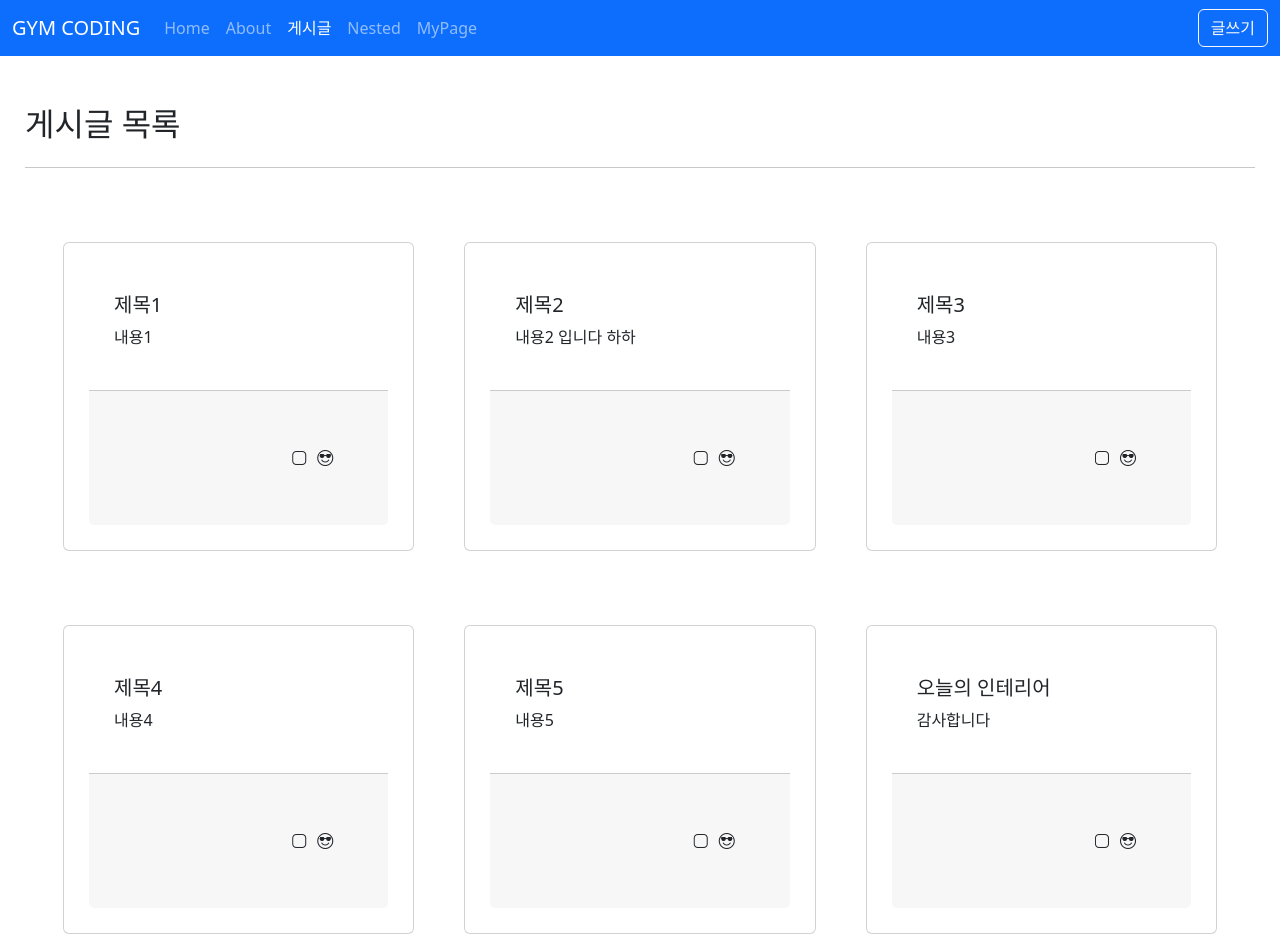
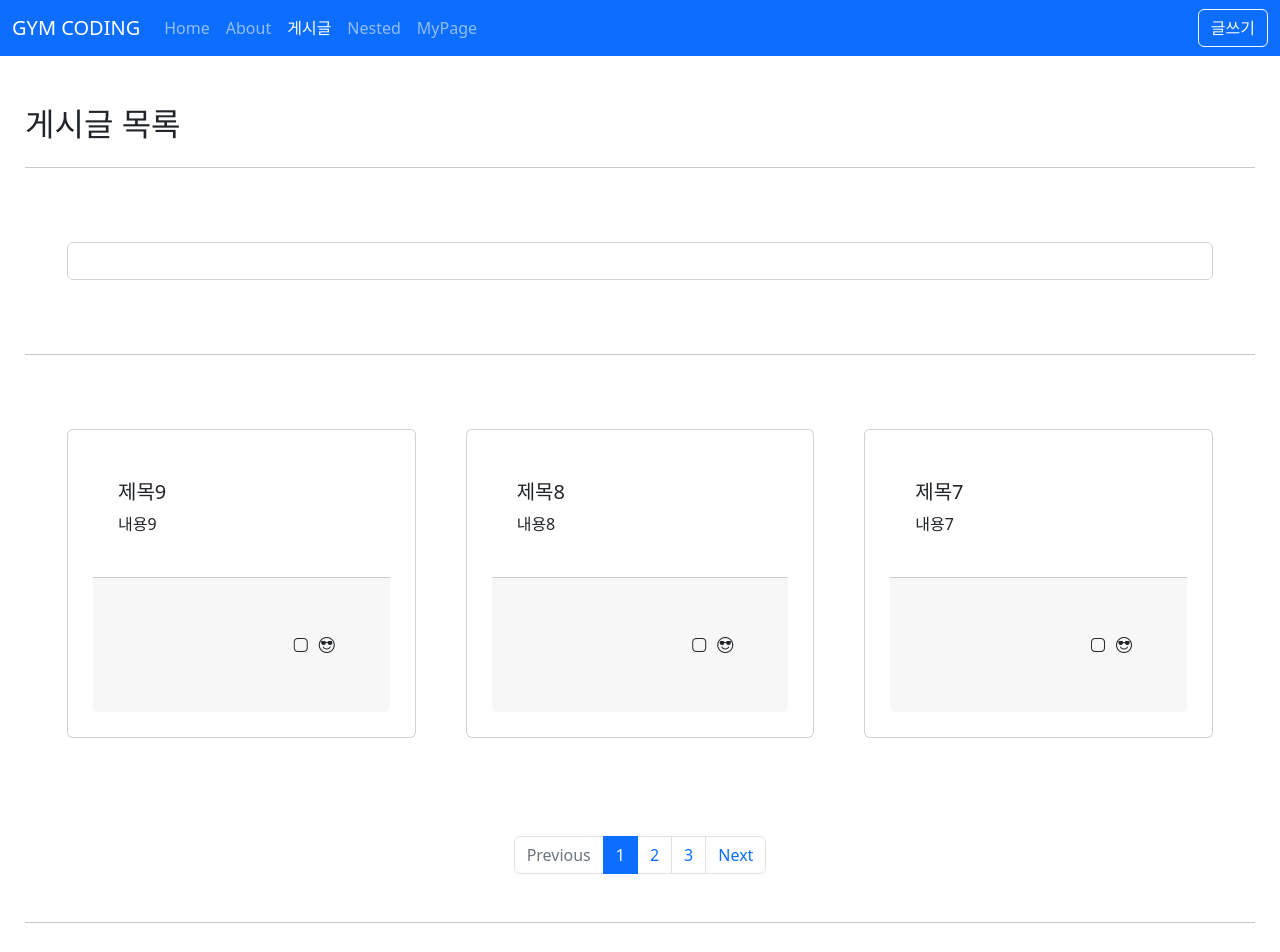
Before and after one commit to hyungkiShin/vue3-composition, a Vue app: page /posts in a window 1280 px wide. Shown: the top 952 px of the page. Built offline with nearby package versions, Linux system fonts and the light colour scheme; data requests are answered from the project's data file.

Commit message:
[feat] watch Effect

```diff
--- a/db.json
+++ b/db.json
@@ -1,47 +1,14 @@
 {
   "posts": [
-    {
-      "id": 1,
-      "title": "제목1",
-      "content": "내용1",
-      "createdAt": "2023-01-01"
-    },
-    {
-      "title": "제목2",
-      "content": "내용2 입니다 하하\n",
-      "createdAt": "2023-01-02",
-      "id": 2
-    },
-    {
-      "id": 3,
-      "title": "제목3",
-      "content": "내용3",
-      "createdAt": "2023-01-03"
-    },
-    {
-      "id": 4,
-      "title": "제목4",
-      "content": "내용4",
-      "createdAt": "2023-01-04"
-    },
-    {
-      "id": 5,
-      "title": "제목5",
-      "content": "내용5",
-      "createdAt": "2023-01-05"
-    },
-    {
-      "title": "오늘의 인테리어 ",
-      "content": "감사합니다",
-      "createdAt": 1665388194462,
-      "id": 6
-    },
-    {
-      "title": "오늘의 인테리어 ",
-      "content": "fefef",
-      "createdAt": 1665388262946,
-      "id": 7
-    }
+    { "id": 1, "title": "제목1", "content": "내용1", "createdAt": "2023-01-01" },
+    { "id": 2, "title": "제목2", "content": "내용2", "createdAt": "2023-01-02" },
+    { "id": 3, "title": "제목3", "content": "내용3", "createdAt": "2023-01-03" },
+    { "id": 4, "title": "제목4", "content": "내용4", "createdAt": "2023-01-04" },
+    { "id": 5, "title": "제목5", "content": "내용5", "createdAt": "2023-01-05" },
+    { "id": 6, "title": "제목6", "content": "내용6", "createdAt": "2023-01-06" },
+    { "id": 7, "title": "제목7", "content": "내용7", "createdAt": "2023-01-07" },
+    { "id": 8, "title": "제목8", "content": "내용8", "createdAt": "2023-01-08" },
+    { "id": 9, "title": "제목9", "content": "내용9", "createdAt": "2023-01-09" }
   ],
   "comments": [
     {
--- a/src/views/posts/PostListView.vue
+++ b/src/views/posts/PostListView.vue
@@ -2,7 +2,15 @@
   <div>
     <h2>게시글 목록</h2>
     <hr class="my-4" />
-    <div class="row g-4">
+    <form @submit.prevent>
+      <div class="row g-3">
+        <div class="col">
+          <input v-model="params.title_like" type="text" class="form-control" />
+        </div>
+      </div>
+    </form>
+    <hr class="my-4" />
+    <div class="row g-3">
       <div v-for="post in posts" :key="post.id" class="col-4">
         <PostItem
           :title="post.title"
@@ -12,7 +20,32 @@
         ></PostItem>
       </div>
     </div>
-    <hr class="my-4" />
+    <nav class="mt-5" aria-label="Page navigation example">
+      <ul class="pagination justify-content-center">
+        <li class="page-item" :class="{ disabled: !(params._page > 1) }">
+          <a class="page-link" href="#" @click.prevent="--params._page"
+            >Previous</a
+          >
+        </li>
+        <li
+          v-for="page in pageCount"
+          :key="page"
+          class="page-item"
+          :class="{ active: params._page === page }"
+        >
+          <a class="page-link" href="#" @click.prevent="params._page = page">{{
+            page
+          }}</a>
+        </li>
+        <li
+          class="page-item"
+          :class="{ disabled: !(params._page < pageCount) }"
+        >
+          <a class="page-link" href="#" @click.prevent="++params._page">Next</a>
+        </li>
+      </ul>
+    </nav>
+    <hr class="my-5" />
     <AppCard>
       <PostDetailView id="1"></PostDetailView>
     </AppCard>
@@ -23,20 +56,36 @@
 import PostItem from '@/components/posts/PostItem.vue';
 import AppCard from '@/components/app/AppCard.vue';
 import { getPosts } from '@/api/post';
-import { ref } from 'vue';
+import { computed, ref, watchEffect } from 'vue';
 import { useRouter } from 'vue-router';
 import PostDetailView from '@/views/posts/PostDetailView.vue';
 
 const router = useRouter();
 const posts = ref([]);
 
+// pagination
+const totalCount = ref(0);
+const pageCount = computed(() =>
+  Math.ceil(totalCount.value / params.value._limit),
+);
+
+const params = ref({
+  _sort: 'createdAt',
+  _order: 'desc',
+  _page: 1,
+  _limit: 3,
+  title_like: '',
+});
+
 const fetchPosts = async () => {
-  // const { data } = await getPosts();
-  // posts.value = data;
-  ({ data: posts.value } = await getPosts());
+  // ({ data: posts.value, headers } = await getPosts(params.value));
+  const { data, headers } = await getPosts(params.value);
+  posts.value = data;
+  totalCount.value = headers['x-total-count'];
 };
 
-fetchPosts();
+watchEffect(fetchPosts);
+// fetchPosts();
 
 const goPage = id => {
   /* path 로 이동하는 법
```
